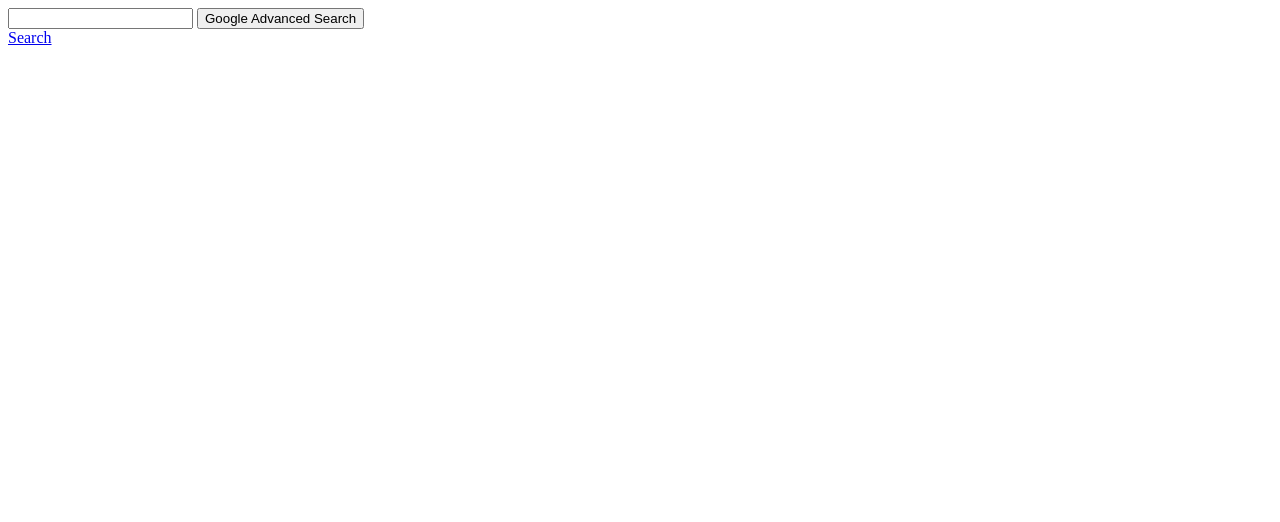
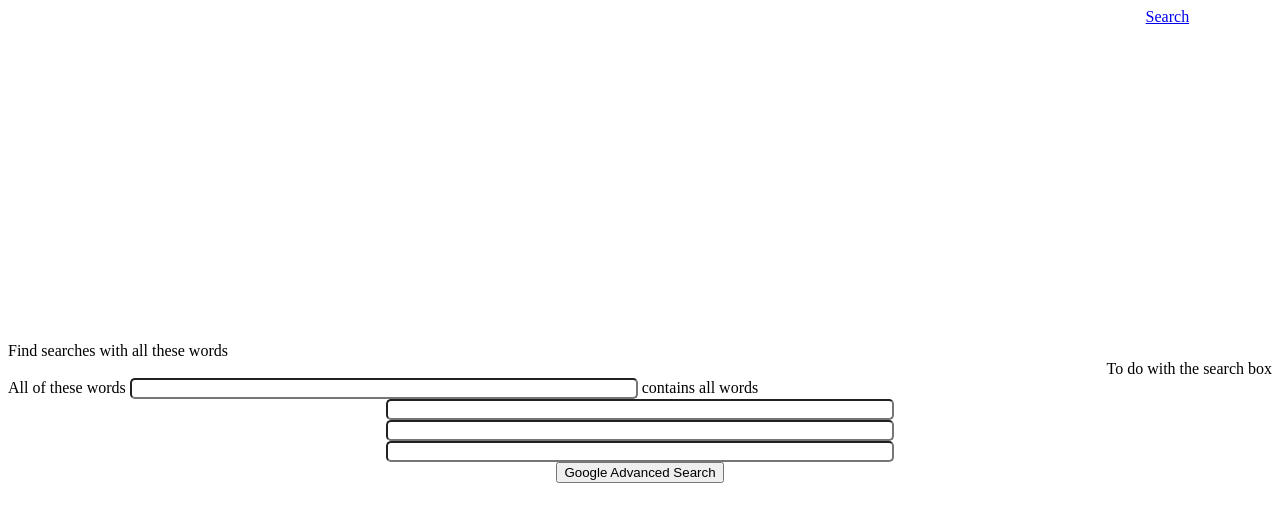
Before and after one commit to Brookface2/Lecture-0, a plain HTML site: page Advanced.html in a window 1280 px wide. Drawn offline with Linux system fonts and the light colour scheme.

Commit message:
firstsave

```diff
--- a/Advanced.html
+++ b/Advanced.html
@@ -2,16 +2,35 @@
 <html lang="en">
     <head>
         <title>Search</title>
+        <link rel="stylesheet" type="text/css" href="search.css" media="screen"/>
     </head>
     <body>
+        <div class="links">
+            <a href="index.html">Search</a>
+        </div>
         <div class="search">
         <form action="https://www.google.com/advanced_search">
-            <input type="text" name="q">
+            <div>
+                <div class="text">Find searches with all these words</div>
+            </div>
+                <div class="text2"> To do with the search box</div>
+            <div class="text" >
+                All of these words
+                <input class="Adbox" type="text" name="as_q">
+                <span class="text2" >contains all words</span>
+            </div>
+            <div>
+                <input class="Adbox" type="text" name="search">
+            </div>
+            <div>
+                <input class="Adbox" type="text" name="search">
+            </div>
+            <div>
+
+                <input class="Adbox" type="text" name="search">
+            </div>
             <input type="submit" value="Google Advanced Search">
         </form>
         </div>
-        <div class="links">
-            <a href="index.html">Search</a>
-        </div>
     </body>
 </html>
--- a/search.css
+++ b/search.css
@@ -1,3 +1,27 @@
 .links{
-    display: flex;
+    margin-left: 90%;
 }
+
+.search{
+    margin-top: 25%;
+    text-align: center;
+}
+
+.sbox{
+    border-radius: 5px;
+}
+
+.Adbox{
+    width: 500px;
+    border-radius: 5px;
+    text-align: left;
+}
+
+.text{
+    text-align: left;
+}
+
+.text2{
+    width: -300px;
+    text-align: right;
+}
```
Also changed, not shown: imagesearch.html (+12 -7 lines), index.html (+11 -11 lines).
